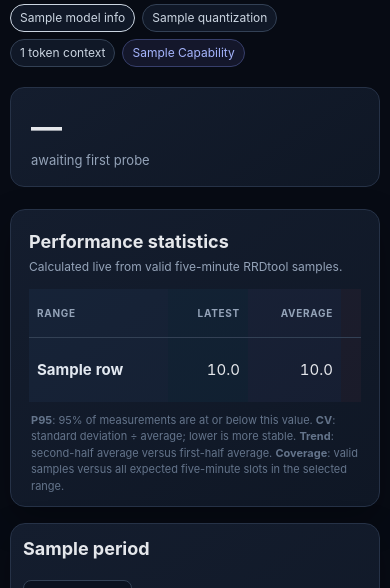
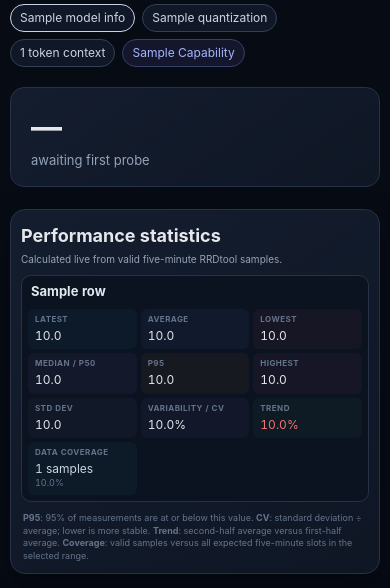
Before and after one commit to livid/ollama-cloud-monitor, a Flask app: template templates/model.html in a window 390 px wide. Shown: the part 104-692 px from the top of the page. Run offline with Flask 3, Linux system fonts and the light colour scheme; the template is opened without the code that fills it: most values are stand-ins (such as "Sample title", 1, 10 or a date in 2020); parts of the project's set-up code (start-up, migrations or seed data) failed here and were passed over.

Commit message:
Improve responsive dashboard and mobile statistics

```diff
--- a/templates/model.html
+++ b/templates/model.html
@@ -67,7 +67,29 @@
     .tabs a:hover { border-color:var(--accent); }
     .graph { display:block; width:100%; height:auto; min-height:170px; border-radius:9px; background:#111827; }
     footer { display:flex; justify-content:space-between; gap:20px; color:#64748b; font-size:12px; margin-top:16px; padding:0 4px; }
-    @media (max-width:650px) { main { width:min(100% - 20px,1240px); padding-top:22px; } header,.chart-head,footer { align-items:flex-start; flex-direction:column; } .summary { width:100%; } .chart { width:100%; min-width:0; padding:9px; overflow:hidden; } .graph { width:100%; max-width:100%; min-height:0; } }
+    @media (max-width:650px) {
+      main { width:min(100% - 20px,1240px); padding-top:22px; }
+      header,.chart-head,footer { align-items:flex-start; flex-direction:column; }
+      .summary { width:100%; }
+      .stats-panel { width:100%; min-width:0; padding:12px 10px 10px; overflow:hidden; }
+      .stats-title { margin-bottom:8px; }
+      .stats-title p { font-size:10px; }
+      .table-wrap { width:100%; max-width:100%; overflow:visible; }
+      table { display:block; width:100%; min-width:0; }
+      thead { display:none; }
+      tbody { display:block; width:100%; }
+      tbody tr { display:grid; grid-template-columns:repeat(3,minmax(0,1fr)); gap:4px; width:100%; margin:0 0 9px; padding:6px; border:1px solid #263247; border-radius:10px; background:#0b1220; }
+      tbody tr:last-child { margin-bottom:0; }
+      td { display:block; min-width:0; padding:6px 7px; border:0; border-radius:6px; text-align:left; white-space:normal; overflow-wrap:anywhere; font-size:12px; line-height:1.2; }
+      td::before { content:attr(data-label); display:block; min-height:11px; margin-bottom:3px; color:#64748b; font-size:8px; font-weight:700; line-height:1.1; letter-spacing:.055em; text-transform:uppercase; }
+      td.period-name { grid-column:1/-1; padding:2px 3px 5px; background:transparent; font-size:13px; }
+      td.period-name::before { display:none; }
+      td.no-data { grid-column:1/-1; }
+      td .secondary { margin-top:2px; font-size:9px; }
+      .definitions { font-size:9px; line-height:1.4; }
+      .chart { width:100%; min-width:0; padding:9px; overflow:hidden; }
+      .graph { width:100%; max-width:100%; min-height:0; }
+    }
   </style>
 </head>
 <body>
@@ -130,26 +152,26 @@
         <tbody>
           {% for row in stats %}
           <tr>
-            <td class="period-name">{{ row.label }}</td>
+            <td class="period-name" data-label="Range">{{ row.label }}</td>
             {% if row.count %}
-              <td>{{ '%.1f'|format(row.latest) }}</td>
-              <td>{{ '%.1f'|format(row.average) }}</td>
-              <td>{{ '%.1f'|format(row.minimum) }}</td>
-              <td>{{ '%.1f'|format(row.median) }}</td>
-              <td>{{ '%.1f'|format(row.p95) }}</td>
-              <td>{{ '%.1f'|format(row.maximum) }}</td>
-              <td>{{ '%.1f'|format(row.stddev) }}</td>
-              <td>{{ '%.1f'|format(row.cv_pct) }}%</td>
-              <td class="{{ 'trend-up' if row.trend_pct is not none and row.trend_pct >= 0 else 'trend-down' }}">
+              <td data-label="Latest">{{ '%.1f'|format(row.latest) }}</td>
+              <td data-label="Average">{{ '%.1f'|format(row.average) }}</td>
+              <td data-label="Lowest">{{ '%.1f'|format(row.minimum) }}</td>
+              <td data-label="Median / P50">{{ '%.1f'|format(row.median) }}</td>
+              <td data-label="P95">{{ '%.1f'|format(row.p95) }}</td>
+              <td data-label="Highest">{{ '%.1f'|format(row.maximum) }}</td>
+              <td data-label="Std dev">{{ '%.1f'|format(row.stddev) }}</td>
+              <td data-label="Variability / CV">{{ '%.1f'|format(row.cv_pct) }}%</td>
+              <td data-label="Trend" class="{{ 'trend-up' if row.trend_pct is not none and row.trend_pct >= 0 else 'trend-down' }}">
                 {% if row.trend_pct is not none %}{{ '+' if row.trend_pct >= 0 else '' }}{{ '%.1f'|format(row.trend_pct) }}%{% else %}—{% endif %}
               </td>
-              <td class="coverage {{ 'coverage-low' if row.coverage_pct < 80 else '' }}">{{ row.count }} samples <span class="secondary">{{ '%.1f'|format(row.coverage_pct) }}%</span></td>
+              <td data-label="Data coverage" class="coverage {{ 'coverage-low' if row.coverage_pct < 80 else '' }}">{{ row.count }} samples <span class="secondary">{{ '%.1f'|format(row.coverage_pct) }}%</span></td>
             {% else %}
-              <td colspan="10">No samples in this range yet</td>
+              <td class="no-data" data-label="Status" colspan="10">No samples in this range yet</td>
             {% endif %}
           </tr>
           {% else %}
-          <tr><td colspan="11">Statistics are temporarily unavailable</td></tr>
+          <tr><td class="no-data" data-label="Status" colspan="11">Statistics are temporarily unavailable</td></tr>
           {% endfor %}
         </tbody>
       </table>
```
